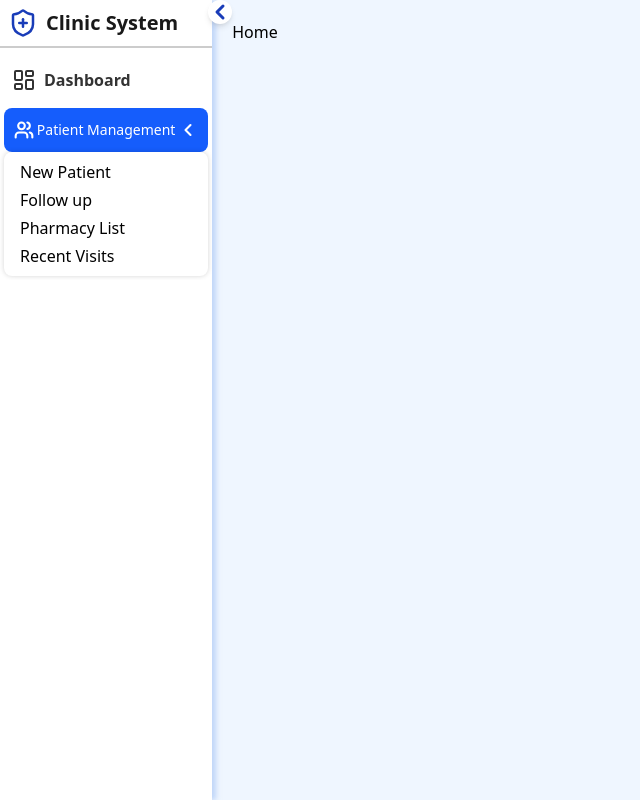
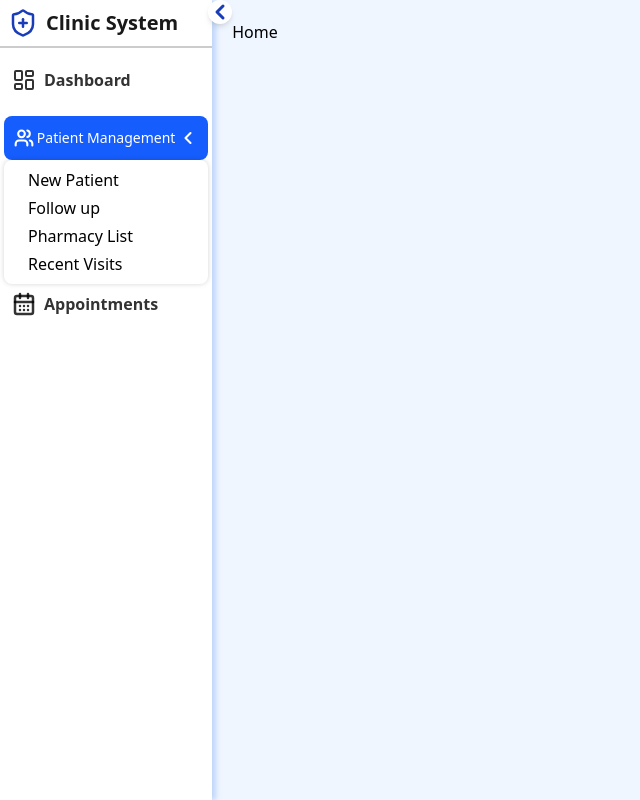
Before and after one commit to SherinNXLT/clinic-management-system-frontend, a React (Vite) app: page /clinic-system in a window 1280 px wide. Both pictures are taken after a click on the element "Patient Management". Shown: the whole page, without its empty margins (0-640 px from the left). Built offline with nearby package versions, Linux system fonts and the light colour scheme.

Commit message:
to add appointment into the menu

```diff
--- a/src/components/common/menus/SuperAdmin.tsx
+++ b/src/components/common/menus/SuperAdmin.tsx
@@ -1,25 +1,54 @@
-import { ChevronDown, LayoutDashboard, Users } from "lucide-react";
+import {
+  CalendarDays,
+  ChevronDown,
+  LayoutDashboard,
+  Users,
+} from "lucide-react";
 import { useState } from "react";
 
 const SuperAdmin: React.FC = () => {
   const [dropOpen, setDropOpen] = useState(false);
   return (
     <div className="w-full p-1 overflow-hidden">
-      <div className="w-full p-2 cursor-pointer text-black/80 flex items-center justify-start">
+      <div className="w-full p-2 cursor-pointer text-black/80 flex items-center justify-start hover:shadow-[0_3px_3px_var(--bkShadow)]">
         <LayoutDashboard className="h-10" strokeWidth={2} />
         <p className="text-md font-semibold pl-2">Dashboard</p>
       </div>
 
-      <div onClick={()=>setDropOpen(!dropOpen)} className="w-full px-2 py-3 cursor-pointer bg-blue-600 rounded-lg flex items-center justify-between">
+      <div
+        onClick={() => setDropOpen(!dropOpen)}
+        className="w-full mt-2 px-2 py-3 cursor-pointer bg-blue-600 rounded-lg flex items-center justify-between"
+      >
         <Users className="text-white h-5" strokeWidth={2.5} />
         <p className="text-white text-wrap text-sm">Patient Management</p>
-        <ChevronDown className={`transition-all duration-500 text-white h-5 ${dropOpen?"rotate-90":"rotate-0"}`} strokeWidth={2.5} />
+        <ChevronDown
+          className={`transition-all duration-500 text-white h-5 ${
+            dropOpen ? "rotate-90" : "rotate-0"
+          }`}
+          strokeWidth={2.5}
+        />
       </div>
-      <div className={`transition-all duration-500 ${dropOpen? "max-h-40 opacity-100" : "max-h-0 opacity-0"} rounded-lg  bg-white shadow-[0_0_5px_var(--bkShadow)] flex flex-col justify-center gap-1 py-2 pl-4 overflow-hidden w-full`}>
-        <p>New Patient</p>
-        <p>Follow up</p>
-        <p>Pharmacy List</p>
-        <p>Recent Visits</p>
+      <div
+        className={`transition-all duration-500 ${
+          dropOpen ? "max-h-40 opacity-100" : "max-h-0 opacity-0"
+        } rounded-lg  bg-white shadow-[0_0_5px_var(--bkShadow)] flex flex-col justify-center gap-1 p-2 overflow-hidden w-full`}
+      >
+        <p className="pl-4 cursor-pointer hover:shadow-[0_3px_3px_var(--bkShadow)]">
+          New Patient
+        </p>
+        <p className="pl-4 cursor-pointer hover:shadow-[0_3px_3px_var(--bkShadow)]">
+          Follow up
+        </p>
+        <p className="pl-4 cursor-pointer hover:shadow-[0_3px_3px_var(--bkShadow)]">
+          Pharmacy List
+        </p>
+        <p className="pl-4 cursor-pointer hover:shadow-[0_3px_3px_var(--bkShadow)]">
+          Recent Visits
+        </p>
+      </div>
+      <div className="w-full p-2 cursor-pointer text-black/80 flex items-center justify-start hover:shadow-[0_3px_3px_var(--bkShadow)]">
+        <CalendarDays strokeWidth={2.5} />
+        <p className="text-md font-semibold pl-2">Appointments</p>
       </div>
     </div>
   );
```
